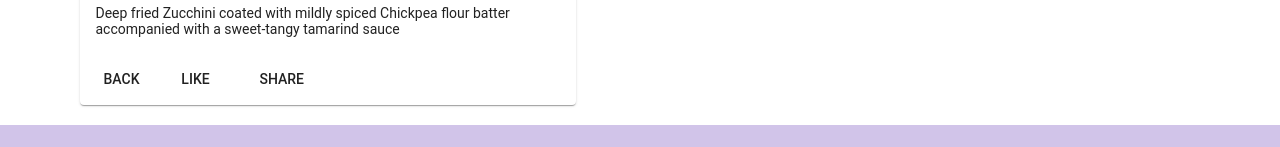
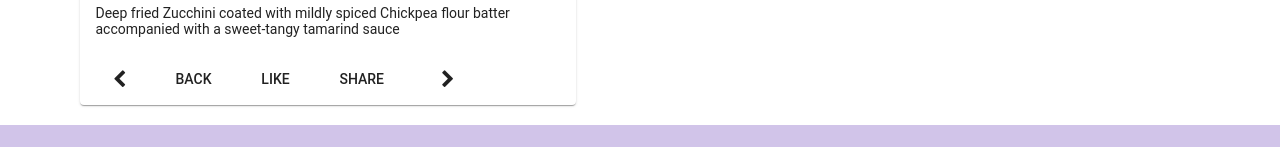
Before and after one commit to teja538/coursera_git_eg, an Angular app: page /dishdetail/1 in a window 1280 px wide. Shown: the part 977-1124 px from the top of the page. Built offline with nearby package versions, Linux system fonts and the light colour scheme.

Commit message:
preNext-Rxjs part-2

```diff
--- a/src/app/dishdetail/dishdetail.component.html
+++ b/src/app/dishdetail/dishdetail.component.html
@@ -20,9 +20,12 @@
             </p>
         </mat-card-content>
         <mat-card-actions>
+            <button mat-button [routerLink]="['/dishdetail', prev]"><span class="fa fa-chevron-left fa-lg"></span></button>
             <button mat-button (click)="goBack()">BACK</button>
             <button mat-button>LIKE</button>
             <button mat-button>SHARE</button>
+            <span class="flex-spacer"></span>
+            <button mat-button [routerLink]="['/dishdetail', next]"><span class="fa fa-chevron-right fa-lg"></span></button>
         </mat-card-actions>
         </mat-card>
     </div>
--- a/src/app/dishdetail/dishdetail.component.ts
+++ b/src/app/dishdetail/dishdetail.component.ts
@@ -4,6 +4,8 @@
 import {DishService} from '../services/dish.service';
 import {Params,ActivatedRoute} from '@angular/router';
 import {Location} from '@angular/common';
+import { switchMap } from 'rxjs/operators';
+
 
 @Component({
   selector: 'app-dishdetail',
@@ -16,6 +18,9 @@
 
 // @Input() dish:Dish; //same variable as in menu comp selector(component interaction from parent to child)
   dish:Dish;
+  dishIds: string[];
+  prev: string;
+  next: string;
 
   constructor(private dishservice:DishService,
     private route:ActivatedRoute,
@@ -26,10 +31,22 @@
     // this.dishservice.getDish(id)
     // .then(dish => this.dish = dish);
     this.dishservice.getDish(id).subscribe(dish => this.dish = dish);
+
+    this.dishservice.getDishIds().subscribe(dishIds => this.dishIds = dishIds);
+    this.route.params.pipe(switchMap((params: Params) => this.dishservice.getDish(params['id'])))
+    .subscribe(dish => { this.dish = dish; this.setPrevNext(dish.id); });
+
   }
 
   goBack():void{
     this.location.back();
   }
 
+  setPrevNext(dishId: string) {
+    const index = this.dishIds.indexOf(dishId);
+    this.prev = this.dishIds[(this.dishIds.length + index - 1) % this.dishIds.length];
+    this.next = this.dishIds[(this.dishIds.length + index + 1) % this.dishIds.length];
+  }
+
+
 }
--- a/src/app/services/dish.service.ts
+++ b/src/app/services/dish.service.ts
@@ -47,6 +47,10 @@
     return of(DISHES.filter((dish) => dish.featured)[0]).pipe(delay(2000));
   }
 
+  getDishIds(): Observable<string[] | any> {
+    return of(DISHES.map(dish => dish.id ));
+  }
+
 
   constructor() { }
 }
```
